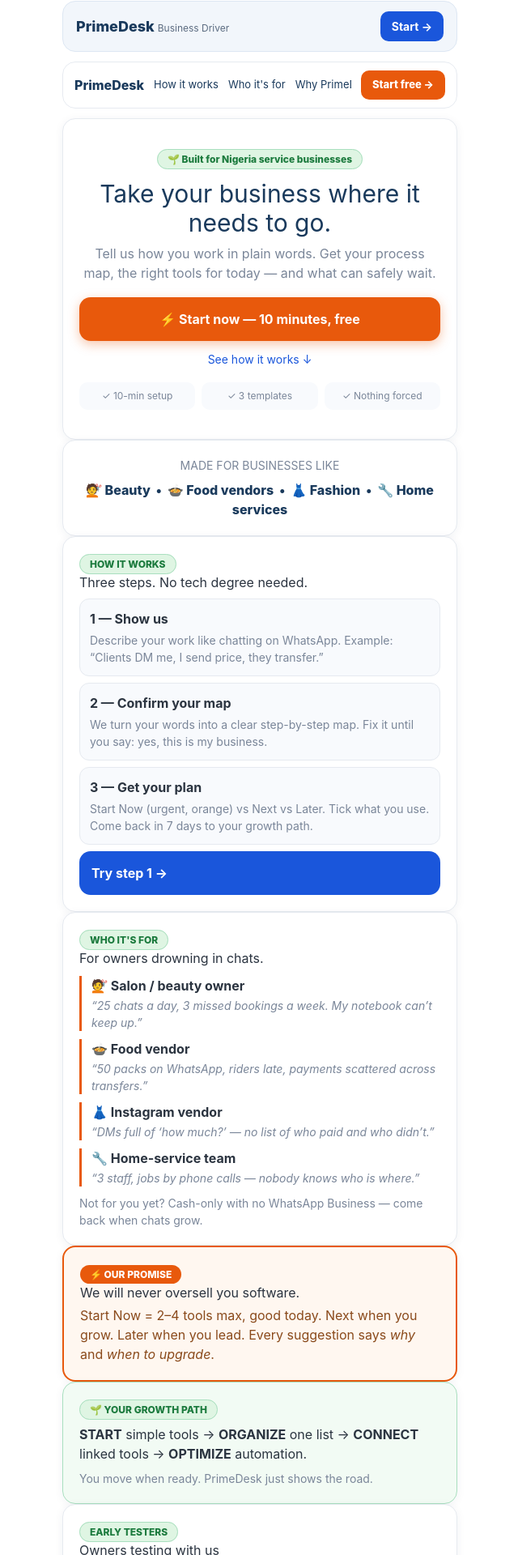
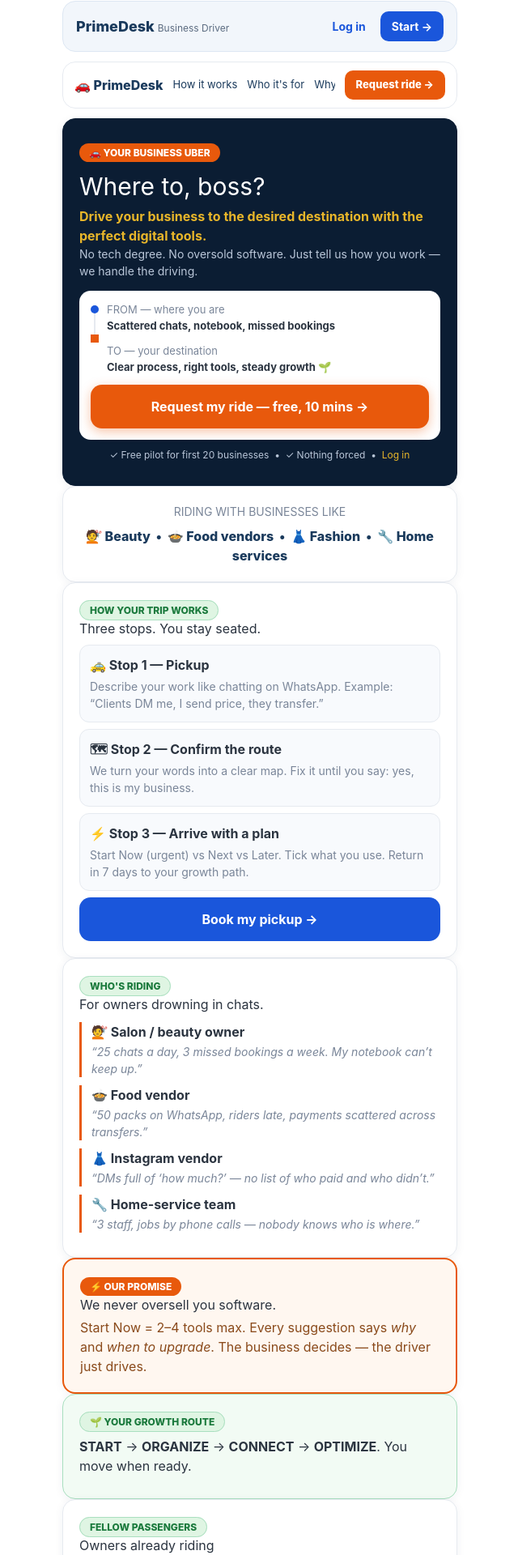
Before and after one commit to growtthtech/primedesk-business-driver, a Next.js app in the folder web/: page / in a window 1280 px wide. Shown: the part 15-1935 px from the top of the page at 81% size, without its empty margins (319-959 px from the left). Built offline with nearby package versions, Linux system fonts and the light colour scheme.

Commit message:
Phase 1 login: Better Auth email-code + /login Uber page + guest banner, Uber hero landing

```diff
--- /dev/null
+++ b/web/app/api/auth/[...all]/route.ts
@@ -0,0 +1,4 @@
+import { toNextJsHandler } from "better-auth/next-js";
+import { auth } from "@/lib/auth";
+
+export const { GET, POST } = toNextJsHandler(auth);
--- a/web/app/home/page.tsx
+++ b/web/app/home/page.tsx
@@ -4,7 +4,9 @@
 import ProgressBar from "../../components/ProgressBar";
 import BottomNav from "../../components/BottomNav";
 import { loadState, saveState, clearState } from "../../lib/store";
+import { authClient } from "../../lib/auth-client";
 import { useRouter } from "next/navigation";
+import { useEffect } from "react";
 
 const order = ["Waiting", "Done", "Stuck"];
 const pill: Record<string, string> = { Waiting: "pill-waiting", Done: "pill-done", Stuck: "pill-stuck" };
@@ -22,12 +24,21 @@
     saveState(s);
   }
 
+  const { data: session } = authClient.useSession();
+  useEffect(() => {}, [session]);
   const stuck = biz.stages.filter((s) => (biz.statuses[s] || "Waiting") === "Stuck").length;
   const done = biz.stages.filter((s) => (biz.statuses[s] || "Waiting") === "Done").length;
+
+  const banner = !session ? (
+    <div style={{ background: "#FFF7F0", border: "1.5px solid #E8590C", borderRadius: 12, padding: 12, marginBottom: 8 }}>
+      🚗 <b>Riding as guest.</b> <Link href="/login">Log in</Link> to keep this trip saved on every phone.
+    </div>
+  ) : null;
 
   return (
     <div className="fade-in">
       <ProgressBar step={5} />
+      {banner}
       <div className="card">
         <h2>{biz.name || "My Business"} Home</h2>
         <p className="hint">{done} Done • {stuck} Stuck{stuck > 0 ? ` — ${stuck} stage${stuck > 1 ? "s need" : " needs"} attention` : " — all calm"}</p>
--- a/web/app/layout.tsx
+++ b/web/app/layout.tsx
@@ -23,9 +23,14 @@
             <Link href="/" style={{ textDecoration: "none", color: "#1A3A5C", fontWeight: 800, fontSize: 18 }}>
               PrimeDesk <span style={{ fontWeight: 400, fontSize: 12, color: "#5B6B80" }}>Business Driver</span>
             </Link>
-            <Link href="/start" style={{ background: "#1A56DB", color: "#fff", padding: "8px 14px", borderRadius: 10, textDecoration: "none", fontSize: 14, fontWeight: 700 }}>
-              Start →
-            </Link>
+            <div style={{ display: "flex", gap: 8 }}>
+              <Link href="/login" style={{ color: "#1A56DB", padding: "8px 10px", textDecoration: "none", fontSize: 14, fontWeight: 700 }}>
+                Log in
+              </Link>
+              <Link href="/start" style={{ background: "#1A56DB", color: "#fff", padding: "8px 14px", borderRadius: 10, textDecoration: "none", fontSize: 14, fontWeight: 700 }}>
+                Start →
+              </Link>
+            </div>
           </header>
 
           <main style={{ flex: 1 }}>{children}</main>
--- /dev/null
+++ b/web/app/login/page.tsx
@@ -0,0 +1,65 @@
+"use client";
+import { useState } from "react";
+import { useRouter } from "next/navigation";
+import Link from "next/link";
+import { authClient } from "../../lib/auth-client";
+
+export default function LoginPage() {
+  const router = useRouter();
+  const [email, setEmail] = useState("");
+  const [code, setCode] = useState("");
+  const [sent, setSent] = useState(false);
+  const [msg, setMsg] = useState("");
+  const [busy, setBusy] = useState(false);
+
+  async function sendCode() {
+    if (!email.includes("@")) { setMsg("Enter a valid email first."); return; }
+    setBusy(true); setMsg("Sending your code...");
+    const res = await authClient.emailOtp.sendVerificationOtp({ email, type: "sign-in" });
+    setBusy(false);
+    if (res.error) { setMsg("Could not send code. Try again."); return; }
+    setSent(true);
+    setMsg("Code sent! Check your email (pilot: also printed in the server window).");
+  }
+
+  async function verify() {
+    if (code.trim().length < 6) { setMsg("Enter the 6-digit code."); return; }
+    setBusy(true); setMsg("Checking...");
+    const res = await authClient.signIn.emailOtp({ email, otp: code.trim() });
+    setBusy(false);
+    if (res.error) { setMsg("Wrong or expired code. Request a new one."); return; }
+    setMsg("Welcome aboard! Taking you home...");
+    setTimeout(() => router.push("/home"), 600);
+  }
+
+  return (
+    <div className="fade-in">
+      <div className="card" style={{ textAlign: "center", padding: "28px 20px", background: "#F2F6FB" }}>
+        <p style={{ fontSize: 40, margin: 0 }}>🚗</p>
+        <h1 style={{ fontSize: 24, color: "#1A3A5C", margin: "8px 0 4px" }}>Your Business Uber</h1>
+        <p style={{ margin: 0, color: "#1A3A5C" }}>Drive your business to the desired destination with the perfect digital tools.</p>
+        <p className="hint">Log in to keep your trip saved across phones.</p>
+      </div>
+
+      <div className="card">
+        {!sent ? (
+          <>
+            <label>Your email<br /><input className="field" value={email} onChange={(e) => setEmail(e.target.value)} placeholder="you@business.ng" inputMode="email" /></label>
+            <div style={{ height: 12 }} />
+            <button className="btn-action" disabled={busy} onClick={sendCode}>{busy ? "Sending..." : "⚡ Send my login code"}</button>
+          </>
+        ) : (
+          <>
+            <p>Code sent to <b>{email}</b> <button onClick={() => setSent(false)} style={{ border: 0, background: "none", color: "#1A56DB", cursor: "pointer" }}>(change)</button></p>
+            <label>6-digit code<br /><input className="field" value={code} onChange={(e) => setCode(e.target.value)} placeholder="• • • • • •" inputMode="numeric" maxLength={6} style={{ letterSpacing: 6, textAlign: "center", fontSize: 22, fontWeight: 800 }} /></label>
+            <div style={{ height: 12 }} />
+            <button className="btn-primary" disabled={busy} onClick={verify}>{busy ? "Checking..." : "Verify & continue →"}</button>
+            <button className="btn-ghost" style={{ marginTop: 8, border: 0, background: "transparent" }} onClick={sendCode}>Resend code</button>
+          </>
+        )}
+        {msg && <p className="hint" style={{ marginTop: 10 }}>{msg}</p>}
+        <Link href="/" style={{ display: "block", textAlign: "center", marginTop: 10, color: "#1A56DB", fontSize: 14 }}>← Back home</Link>
+      </div>
+    </div>
+  );
+}
--- a/web/app/page.tsx
+++ b/web/app/page.tsx
@@ -12,56 +12,65 @@
     <div className="fade-in">
       {/* NAV */}
       <nav style={{ position: "sticky", top: 0, zIndex: 10, background: "rgba(255,255,255,.95)", border: "1px solid #E6EAF0", borderRadius: 16, padding: "10px 14px", marginBottom: 12, display: "flex", alignItems: "center", gap: 12 }}>
-        <Link href="/" style={{ textDecoration: "none", color: "#1A3A5C", fontWeight: 800, whiteSpace: "nowrap" }}>PrimeDesk</Link>
+        <Link href="/" style={{ textDecoration: "none", color: "#1A3A5C", fontWeight: 800, whiteSpace: "nowrap" }}>🚗 PrimeDesk</Link>
         <div style={{ display: "flex", gap: 12, flex: 1, overflowX: "auto", fontSize: 13 }}>
           {nav.map((n) => (
             <a key={n.href} href={n.href} style={{ color: "#1A3A5C", textDecoration: "none", whiteSpace: "nowrap" }}>{n.label}</a>
           ))}
         </div>
-        <Link href="/start" style={{ background: "#E8590C", color: "#fff", padding: "8px 14px", borderRadius: 10, textDecoration: "none", fontSize: 13, fontWeight: 800, whiteSpace: "nowrap" }}>Start free →</Link>
+        <Link href="/start" style={{ background: "#E8590C", color: "#fff", padding: "8px 14px", borderRadius: 10, textDecoration: "none", fontSize: 13, fontWeight: 800, whiteSpace: "nowrap" }}>Request ride →</Link>
       </nav>
 
-      {/* HERO */}
-      <div className="card" style={{ textAlign: "center", padding: "36px 20px" }}>
-        <span className="badge-growth">🌱 Built for Nigeria service businesses</span>
-        <h1 style={{ fontSize: 30, color: "#1A3A5C", margin: "14px 0 8px", lineHeight: 1.2 }}>
-          Take your business where it needs to go.
-        </h1>
-        <p className="hint" style={{ fontSize: 16 }}>Tell us how you work in plain words. Get your process map, the right tools for today — and what can safely wait.</p>
-        <Link href="/start" className="btn-action" style={{ display: "block", textDecoration: "none", marginTop: 18 }}>⚡ Start now — 10 minutes, free</Link>
-        <a href="#how" style={{ display: "block", marginTop: 12, color: "#1A56DB", fontSize: 14 }}>See how it works ↓</a>
-        <div style={{ display: "flex", gap: 8, marginTop: 18, fontSize: 12, color: "#7A8699" }}>
-          <span style={{ flex: 1, background: "#F8FAFD", borderRadius: 10, padding: 8 }}>✓ 10-min setup</span>
-          <span style={{ flex: 1, background: "#F8FAFD", borderRadius: 10, padding: 8 }}>✓ 3 templates</span>
-          <span style={{ flex: 1, background: "#F8FAFD", borderRadius: 10, padding: 8 }}>✓ Nothing forced</span>
+      {/* UBER-STYLE HERO */}
+      <div className="card" style={{ padding: "28px 20px", background: "#0B1D33", border: "1px solid #0B1D33", color: "#fff" }}>
+        <span style={{ background: "#E8590C", color: "#fff", fontSize: 12, fontWeight: 800, padding: "4px 12px", borderRadius: 20 }}>🚗 YOUR BUSINESS UBER</span>
+        <h1 style={{ fontSize: 30, margin: "14px 0 8px", lineHeight: 1.15, color: "#fff" }}>Where to, boss?</h1>
+        <p style={{ margin: 0, fontSize: 16, color: "#E8B62A", fontWeight: 700 }}>Drive your business to the desired destination with the perfect digital tools.</p>
+        <p style={{ fontSize: 14, color: "#B9C6D8" }}>No tech degree. No oversold software. Just tell us how you work — we handle the driving.</p>
+
+        {/* TRIP CARD */}
+        <div style={{ background: "#fff", borderRadius: 14, padding: 14, marginTop: 14, color: "#2B3440" }}>
+          <div style={{ display: "flex", gap: 10, alignItems: "flex-start" }}>
+            <div style={{ display: "flex", flexDirection: "column", alignItems: "center", paddingTop: 4 }}>
+              <span style={{ width: 10, height: 10, borderRadius: "50%", background: "#1A56DB" }} />
+              <span style={{ width: 2, height: 26, background: "#E6EAF0" }} />
+              <span style={{ width: 10, height: 10, background: "#E8590C" }} />
+            </div>
+            <div style={{ flex: 1, fontSize: 13 }}>
+              <p style={{ margin: "0 0 12px" }}><span style={{ color: "#7A8699" }}>FROM — where you are</span><br /><b>Scattered chats, notebook, missed bookings</b></p>
+              <p style={{ margin: 0 }}><span style={{ color: "#7A8699" }}>TO — your destination</span><br /><b>Clear process, right tools, steady growth 🌱</b></p>
+            </div>
+          </div>
+          <Link href="/start" className="btn-action" style={{ display: "block", textDecoration: "none", marginTop: 12, textAlign: "center" }}>Request my ride — free, 10 mins →</Link>
         </div>
+        <p style={{ fontSize: 12, color: "#B9C6D8", textAlign: "center", margin: "10px 0 0" }}>✓ Free pilot for first 20 businesses &nbsp;•&nbsp; ✓ Nothing forced &nbsp;•&nbsp; <Link href="/login" style={{ color: "#E8B62A" }}>Log in</Link></p>
       </div>
 
       {/* TRUST STRIP */}
       <div className="card" style={{ textAlign: "center" }}>
-        <p className="hint" style={{ margin: 0 }}>MADE FOR BUSINESSES LIKE</p>
+        <p className="hint" style={{ margin: 0 }}>RIDING WITH BUSINESSES LIKE</p>
         <p style={{ fontWeight: 800, color: "#1A3A5C", margin: "8px 0 0" }}>💇 Beauty &nbsp;•&nbsp; 🍲 Food vendors &nbsp;•&nbsp; 👗 Fashion &nbsp;•&nbsp; 🔧 Home services</p>
       </div>
 
       {/* HOW */}
       <div id="how" className="card">
-        <span className="badge-growth">HOW IT WORKS</span>
-        <h2>Three steps. No tech degree needed.</h2>
+        <span className="badge-growth">HOW YOUR TRIP WORKS</span>
+        <h2>Three stops. You stay seated.</h2>
         {[
-          ["1 — Show us", "Describe your work like chatting on WhatsApp. Example: “Clients DM me, I send price, they transfer.”"],
-          ["2 — Confirm your map", "We turn your words into a clear step-by-step map. Fix it until you say: yes, this is my business."],
-          ["3 — Get your plan", "Start Now (urgent, orange) vs Next vs Later. Tick what you use. Come back in 7 days to your growth path."],
+          ["🚕 Stop 1 — Pickup", "Describe your work like chatting on WhatsApp. Example: “Clients DM me, I send price, they transfer.”"],
+          ["🗺 Stop 2 — Confirm the route", "We turn your words into a clear map. Fix it until you say: yes, this is my business."],
+          ["⚡ Stop 3 — Arrive with a plan", "Start Now (urgent) vs Next vs Later. Tick what you use. Return in 7 days to your growth path."],
         ].map(([t, d]) => (
           <div key={t} style={{ background: "#F8FAFD", border: "1px solid #E6EAF0", borderRadius: 12, padding: 12, margin: "8px 0" }}>
             <b>{t}</b><p className="hint" style={{ margin: "4px 0 0" }}>{d}</p>
           </div>
         ))}
-        <Link href="/start" className="btn-primary" style={{ display: "block", textDecoration: "none", marginTop: 8 }}>Try step 1 →</Link>
+        <Link href="/start" className="btn-primary" style={{ display: "block", textDecoration: "none", marginTop: 8, textAlign: "center" }}>Book my pickup →</Link>
       </div>
 
       {/* WHO */}
       <div id="who" className="card">
-        <span className="badge-growth">WHO IT&apos;S FOR</span>
+        <span className="badge-growth">WHO&apos;S RIDING</span>
         <h2>For owners drowning in chats.</h2>
         {[
           ["💇 Salon / beauty owner", "“25 chats a day, 3 missed bookings a week. My notebook can’t keep up.”"],
@@ -73,34 +82,32 @@
             <b>{t}</b><p className="hint" style={{ margin: "2px 0 0", fontStyle: "italic" }}>{q}</p>
           </div>
         ))}
-        <p className="hint">Not for you yet? Cash-only with no WhatsApp Business — come back when chats grow.</p>
       </div>
 
       {/* WHY */}
       <div id="why">
         <div className="card card-action">
           <span className="badge-action">⚡ OUR PROMISE</span>
-          <h2 style={{ marginBottom: 4 }}>We will never oversell you software.</h2>
-          <p style={{ color: "#8A4A1B", marginTop: 0 }}>Start Now = 2–4 tools max, good today. Next when you grow. Later when you lead. Every suggestion says <i>why</i> and <i>when to upgrade</i>.</p>
+          <h2 style={{ marginBottom: 4 }}>We never oversell you software.</h2>
+          <p style={{ color: "#8A4A1B", marginTop: 0 }}>Start Now = 2–4 tools max. Every suggestion says <i>why</i> and <i>when to upgrade</i>. The business decides — the driver just drives.</p>
         </div>
         <div className="card card-growth">
-          <span className="badge-growth">🌱 YOUR GROWTH PATH</span>
-          <p style={{ margin: "8px 0" }}><b>START</b> simple tools → <b>ORGANIZE</b> one list → <b>CONNECT</b> linked tools → <b>OPTIMIZE</b> automation.</p>
-          <p className="hint" style={{ margin: 0 }}>You move when ready. PrimeDesk just shows the road.</p>
+          <span className="badge-growth">🌱 YOUR GROWTH ROUTE</span>
+          <p style={{ margin: "8px 0" }}><b>START</b> → <b>ORGANIZE</b> → <b>CONNECT</b> → <b>OPTIMIZE</b>. You move when ready.</p>
         </div>
       </div>
 
       {/* TESTIMONIALS */}
       <div className="card">
-        <span className="badge-growth">EARLY TESTERS</span>
-        <h2>Owners testing with us</h2>
+        <span className="badge-growth">FELLOW PASSENGERS</span>
+        <h2>Owners already riding</h2>
         <div style={{ background: "#F8FAFD", borderRadius: 12, padding: 12, margin: "8px 0" }}>
           <p style={{ margin: 0 }}>“For the first time I saw my whole business on one screen. We fixed follow-up the same week.”</p>
-          <p className="hint" style={{ margin: "6px 0 0" }}>— Lash tech, Lekki (pilot tester)</p>
+          <p className="hint" style={{ margin: "6px 0 0" }}>— Lash tech, Lekki (pilot tester) ⭐⭐⭐⭐⭐</p>
         </div>
         <div style={{ background: "#F8FAFD", borderRadius: 12, padding: 12, margin: "8px 0" }}>
           <p style={{ margin: 0 }}>“It told me NOT to buy a CRM yet. That honesty made me trust it.”</p>
-          <p className="hint" style={{ margin: "6px 0 0" }}>— Lunch vendor, Ikeja (pilot tester)</p>
+          <p className="hint" style={{ margin: "6px 0 0" }}>— Lunch vendor, Ikeja (pilot tester) ⭐⭐⭐⭐⭐</p>
         </div>
       </div>
 
@@ -109,10 +116,10 @@
         <span className="badge-growth">FAQ</span>
         <h2>Questions owners ask</h2>
         {[
-          ["Do I need to be tech-savvy?", "No. If you can chat on WhatsApp, you can use PrimeDesk. Big buttons, plain words, 10 minutes."],
+          ["Do I need to be tech-savvy?", "No. If you can chat on WhatsApp, you can ride. Big buttons, plain words, 10 minutes."],
           ["Will it replace my WhatsApp or payment app?", "Never. PrimeDesk sits above your tools and tells you which to keep, connect, or add later."],
           ["What does it cost?", "The map + plan are free during pilot. Paid reminders and connections come later — only what you choose."],
-          ["My business is mostly manual. Is this for me?", "If you take orders on WhatsApp + transfers, yes — that's Level 1, our starting point. Pure cash-and-paper shops should wait."],
+          ["My business is mostly manual. Is this for me?", "If you take orders on WhatsApp + transfers, yes. Pure cash-and-paper shops should wait."],
           ["Where is my data kept?", "On our secure database. Your chats are never read — you describe your process yourself."],
         ].map(([q, a]) => (
           <details key={q} style={{ border: "1px solid #E6EAF0", borderRadius: 10, padding: 10, margin: "8px 0" }}>
@@ -123,10 +130,10 @@
       </div>
 
       {/* FINAL CTA */}
-      <div className="card card-action" style={{ textAlign: "center" }}>
-        <h2 style={{ marginTop: 0 }}>Your business has a destination.<br />Let&apos;s drive there. 🚗</h2>
-        <Link href="/start" className="btn-action" style={{ display: "block", textDecoration: "none" }}>⚡ Build my process map — free</Link>
-        <p className="hint" style={{ color: "#8A4A1B" }}>Join the first 20 pilot businesses.</p>
+      <div className="card" style={{ textAlign: "center", background: "#0B1D33", border: "1px solid #0B1D33", color: "#fff" }}>
+        <h2 style={{ marginTop: 0, color: "#fff" }}>Your destination is waiting. 🚗💨</h2>
+        <p style={{ color: "#B9C6D8" }}>Join the first 20 pilot businesses. Free map + plan.</p>
+        <Link href="/start" className="btn-action" style={{ display: "block", textDecoration: "none" }}>⚡ Request my ride — free</Link>
       </div>
     </div>
   );
--- /dev/null
+++ b/web/lib/auth-client.ts
@@ -0,0 +1,7 @@
+"use client";
+import { createAuthClient } from "better-auth/react";
+import { emailOTPClient } from "better-auth/client/plugins";
+
+export const authClient = createAuthClient({
+  plugins: [emailOTPClient()],
+});
--- /dev/null
+++ b/web/lib/auth.ts
@@ -0,0 +1,45 @@
+import { betterAuth } from "better-auth";
+import { emailOTP } from "better-auth/plugins";
+import { PostgresDialect } from "kysely";
+import { Pool } from "pg";
+
+const database = {
+  dialect: new PostgresDialect({
+    pool: new Pool({ connectionString: process.env.DATABASE_URL }),
+  }),
+  type: "postgres" as const,
+};
+
+// Sends the 6-digit login code. Real email when ZeptoMail is configured,
+// otherwise prints to the server terminal (local pilot mode).
+async function sendCode(email: string, otp: string) {
+  const key = process.env.ZEPTOMAIL_API_KEY;
+  const from = process.env.ZEPTOMAIL_FROM;
+  if (!key || !from) {
+    console.log(`[PrimeDesk PILOT] Login code for ${email}: ${otp} (add ZEPTOMAIL_API_KEY to email it for real)`);
+    return;
+  }
+  await fetch("https://api.zeptomail.com/v1.1/email", {
+    method: "POST",
+    headers: { "Content-Type": "application/json", Authorization: `Zoho-encapi ${key}` },
+    body: JSON.stringify({
+      from: { address: from, name: "PrimeDesk" },
+      to: [{ email_address: { address: email } }],
+      subject: "Your PrimeDesk login code",
+      htmlbody: `<div style="font-family:Arial"><h2>Your PrimeDesk code: ${otp}</h2><p>It expires in 10 minutes. If you didn't ask, ignore this.</p></div>`,
+    }),
+  });
+}
+
+export const auth = betterAuth({
+  database,
+  plugins: [
+    emailOTP({
+      async sendVerificationOTP({ email, otp }) {
+        await sendCode(email, otp);
+      },
+      otpLength: 6,
+      expiresIn: 600, // 10 minutes
+    }),
+  ],
+});
--- a/web/package.json
+++ b/web/package.json
@@ -9,6 +9,7 @@
   },
   "dependencies": {
     "better-auth": "^1.0.0",
+    "kysely": "^0.29.6",
     "next": "^14.2.35",
     "pg": "^8.12.0",
     "react": "18.3.1",
```
Also changed, not shown: 2 other files (tests, documents, lock files or other folders).
